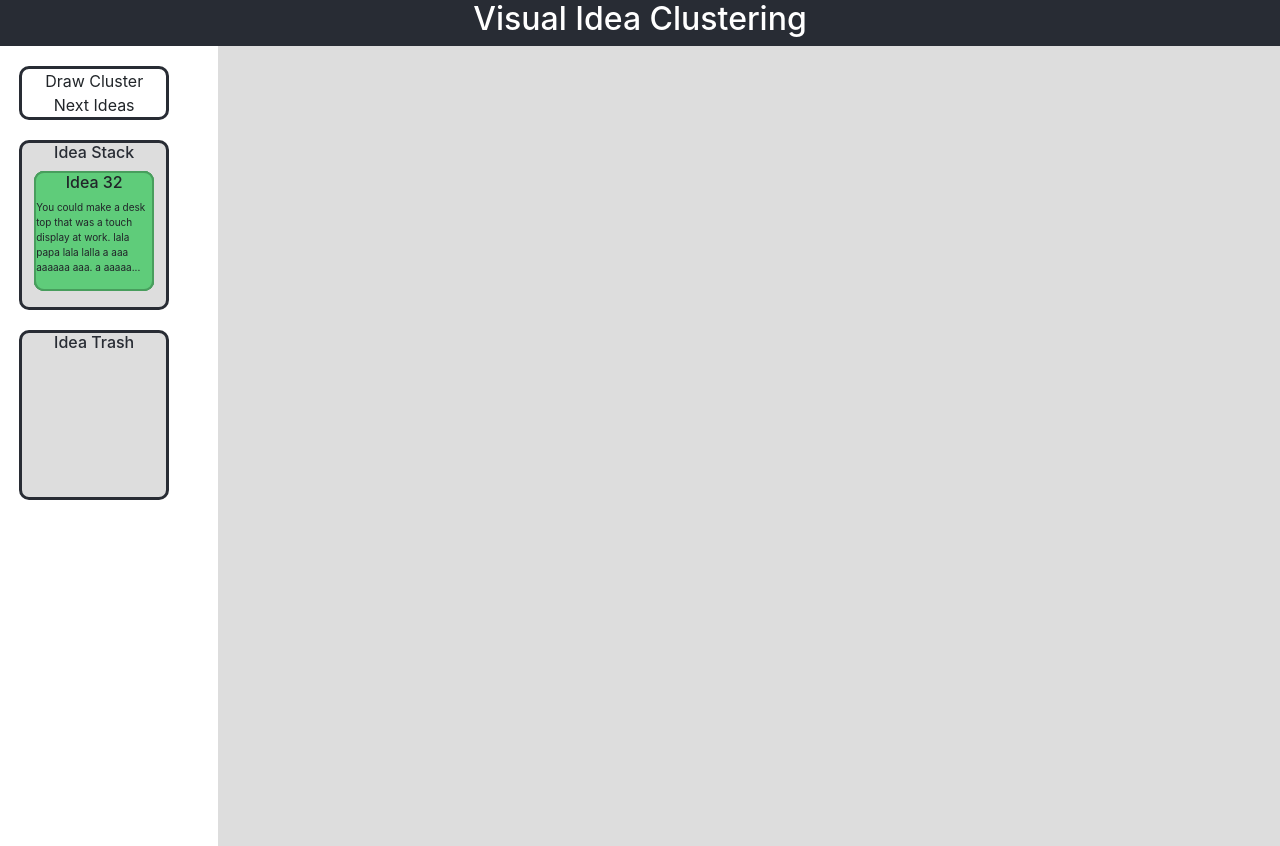
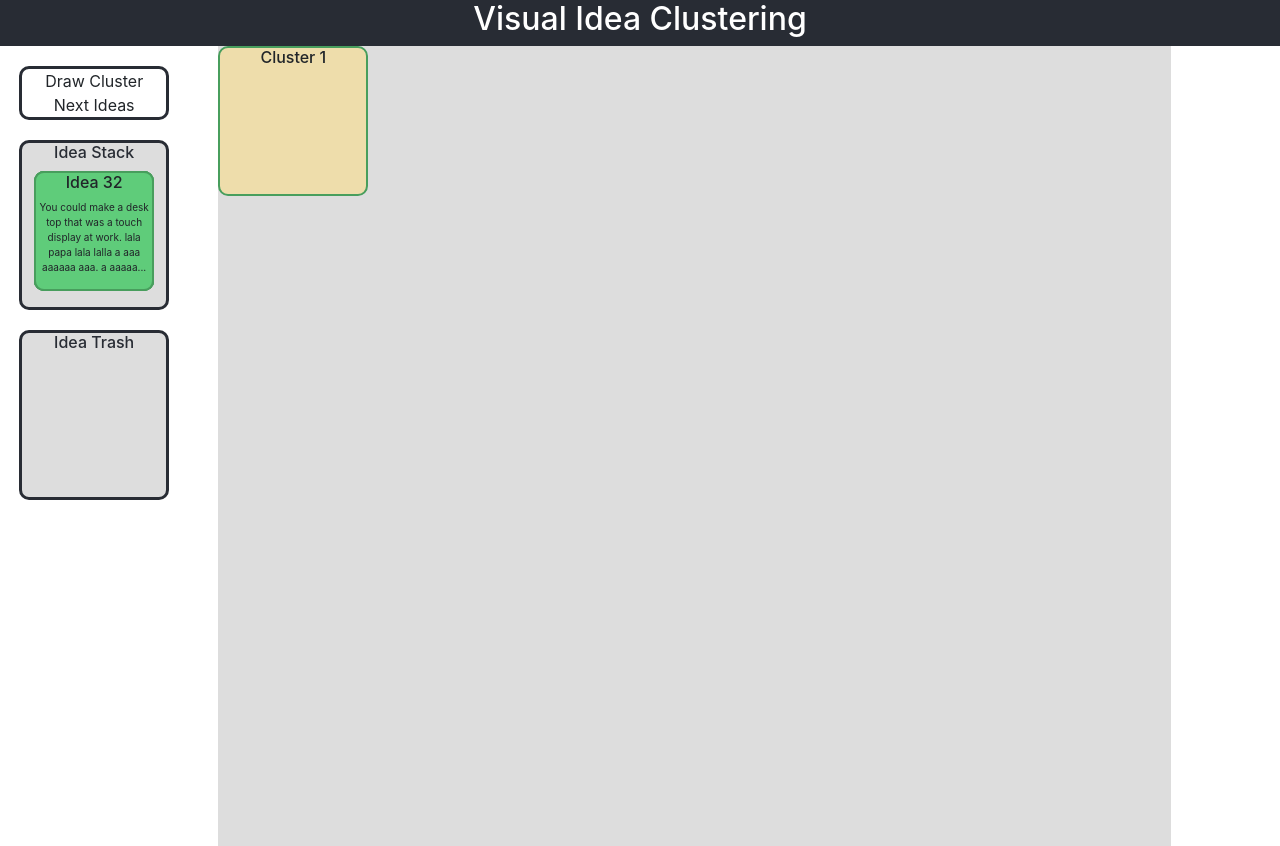
Before and after one commit to lukastaerk/visual-idea-clustering, a React (Create React App) app: page / in a window 1280 px wide. Built offline with nearby package versions, Linux system fonts and the light colour scheme.

Commit message:
scrollableboard

```diff
--- a/src/App.css
+++ b/src/App.css
@@ -20,6 +20,10 @@
 
 .App {
   text-align: center;
-  width: 100%;
-  margin: 15px auto;
+  width: 100vw;
+  margin: 0px auto;
 }
+
+.board {
+  min-height: 0px;
+}
--- a/src/App.js
+++ b/src/App.js
@@ -4,6 +4,7 @@ import Header from "./components/header";
 import MenuBar from "./components/menuBar";
 import IdeaStack from "./components/ideaStack";
 import CHI19S1_ideas from './data/CHI19S1-ideas.json';
+import './App.css';
 
 class App extends Component {
 	constructor(props){
@@ -13,10 +14,12 @@ class App extends Component {
 			nextIdeas: [],
 			dropedIdeas: [],
 			nextIdeasIndex: 0,
+			clusters: [],
 			boardPosition:{
 				top: 0,
 				left: 0
-			}
+			},
+			isDrawingCluster: false
 		}
 	}
 	componentDidMount(){
@@ -105,20 +108,26 @@ class App extends Component {
 		})
 	}
 
+	handleDrawCluster = (ev) => {
+		this.setState(prevState => {
+			return {isDrawingCluster: !prevState.isDrawingCluster}
+		})
+	}
+
 	render(){
-		const { nextIdeas, dropedIdeas } = this.state
+		const { nextIdeas, dropedIdeas, isDrawingCluster, clusters } = this.state
 
 		return(
-			<div>
+			<div className="App">
 				<Header/>
 				<div className="row">
 				<div className="col-2">
-					<MenuBar handleNextIdeas={this.handleNextIdeas}/>
+					<MenuBar handleNextIdeas={this.handleNextIdeas} handleDrawCluster={this.handleDrawCluster} isDrawingCluster={isDrawingCluster}/>
 					<IdeaStack isTrash={false} nextIdeas={nextIdeas} />
 					<IdeaStack isTrash={true} handleDropTrash={this.handleDropTrash} />
 				</div>
-				<div className="col-10" ref={this.boardRef} >
-					<Board dropedIdeas={dropedIdeas} handleDrop={this.handleDrop}/>
+				<div className="col-9 board" ref={this.boardRef} >
+					<Board dropedIdeas={dropedIdeas} clusters={clusters} handleDrop={this.handleDrop} isDrawingCluster={isDrawingCluster}/>
 				</div>
 
 				</div>
--- a/src/components/board.js
+++ b/src/components/board.js
@@ -1,14 +1,16 @@
 import React, { Component } from 'react';
 import { renderIdeas } from "./idea";
+import Cluster from "./cluster";
 import { colors } from'./../constants/index.json'
 
 var styles = {
 	board: {
-	    width: "100%",
-	    height: "100vh",
+	    width: "150%",
+	    height: "150vh",
 	    background: colors.board.background,
-	    position: "relative"
-	}
+	    position: "relative",
+	},
+	container: { overflow:"auto", height: "100vh"}
 }
 class Board extends Component {
 
@@ -25,13 +27,18 @@ class Board extends Component {
 		ev.preventDefault();
 	}
 
+
   render() {
   	const {dropedIdeas} = this.props
   	const ideasDisplay = (dropedIdeas)? renderIdeas(dropedIdeas, true) : null
     return (
+
+    	<div style={styles.container}>
 	    	<div style={styles.board} onDrop={this.props.handleDrop} onDragOver={this.allowDrop}>
 				{ ideasDisplay }
+				<Cluster id={1}/>
 			</div>
+		</div>
     );
   }
 }
--- /dev/null
+++ b/src/components/cluster.js
@@ -0,0 +1,36 @@
+import React, { Component } from 'react';
+import { colors } from'./../constants/index.json'
+
+var styles = {
+	clusterBox: {
+		position: "absolute",
+		borderRadius: 10,
+		border: "2px solid "+ colors.idea.border,
+		background: colors.cluster.background,
+	    width: 150,
+	    height: 150,
+	    cursor: "move",
+	    zIndex:1
+	},
+	h6: {
+		textAlign:"center"
+		}
+	};
+
+class Cluster extends Component {
+	constructor(props){
+		super(props)
+		this.state = {
+
+		}
+	}
+	render(){
+		const { id } = this.props
+		return(
+			<div id={"cluster"+id} style={styles.clusterBox} draggable onDragStart={()=>null}>
+					<h6 style={styles.h6}>{"Cluster "+ id}</h6>
+			</div>
+			)
+	}
+}
+export default Cluster
--- a/src/components/idea.js
+++ b/src/components/idea.js
@@ -1,5 +1,6 @@
 import React, { Component } from 'react';
 import { colors } from'./../constants/index.json'
+
 export const renderIdeas = (ideas, isOnBoard = false) => {
 
 		const ideasRender = ideas.map((idea, i)=>{
@@ -31,7 +32,8 @@ var styles = {
 		border: "2px solid "+ colors.idea.border,
 	    width: 120,
 	    height: 120,
-	    cursor: "move"
+	    cursor: "move",
+	    zIndex: 2
 		},
 	description:  {
 	    fontSize: 10,
--- a/src/components/menuBar.js
+++ b/src/components/menuBar.js
@@ -23,11 +23,11 @@ var style = {
 class MenuBar extends Component {
 
 	render(){
-		const { classes, handleNextIdeas } = this.props;
+		const { handleNextIdeas, handleDrawCluster, isDrawingCluster } = this.props;
 		return(
 			<div style={style.box}>
 				<div style={style.menu}>
-					<ListItem name={"Draw Cluster"} />
+					<ListItem name={isDrawingCluster? "Stop Drawing":"Draw Cluster"} onClick={handleDrawCluster} active={isDrawingCluster}/>
 			        <ListItem name={"Next Ideas"} onClick={handleNextIdeas}/>
 			    </div>
 			   </div>
@@ -35,17 +35,33 @@ class MenuBar extends Component {
 	}
 }
 class ListItem extends Component {
+	constructor(props){
+		super(props)
+		this.state = {
+
+		}
+	}
 
 	handleMouse = (ev) => {
-		ev.target.style.background = (ev.type=="mouseenter")? colors.header.background : null
-		ev.target.style.color = (ev.type=="mouseenter")? "white" : colors.header.background
+		switch(ev.type){
+			case "mouseenter":
+				ev.target.style.background = colors.header.background
+				ev.target.style.color = "white"
+				break
+			case "mouseleave":
+				ev.target.style.background = (this.props.active)? "rgb(21, 66, 140)" : "white"
+				ev.target.style.color =(this.props.active)? "white" : colors.header.background
+				break
+			default:
+				break
+		}
 
 	}
 	render(){
-		const {name, onClick} = this.props
+		const {name, onClick, active} = this.props
 		return(
 			<li style={style.list} onClick={onClick} >
-			  <div  onMouseEnter={this.handleMouse} onMouseLeave={this.handleMouse}>{name}</div>
+			  <div onMouseEnter={this.handleMouse} onMouseLeave={this.handleMouse}>{name}</div>
 			</li>
 			)
 	}
--- a/src/constants/index.json
+++ b/src/constants/index.json
@@ -14,6 +14,9 @@
 		},
 		"header":{
 			"background": "#282c34"
+		},
+		"cluster":{
+			"background":"rgba(255, 221, 122, 0.5)"
 		}
 	}
 }
```
